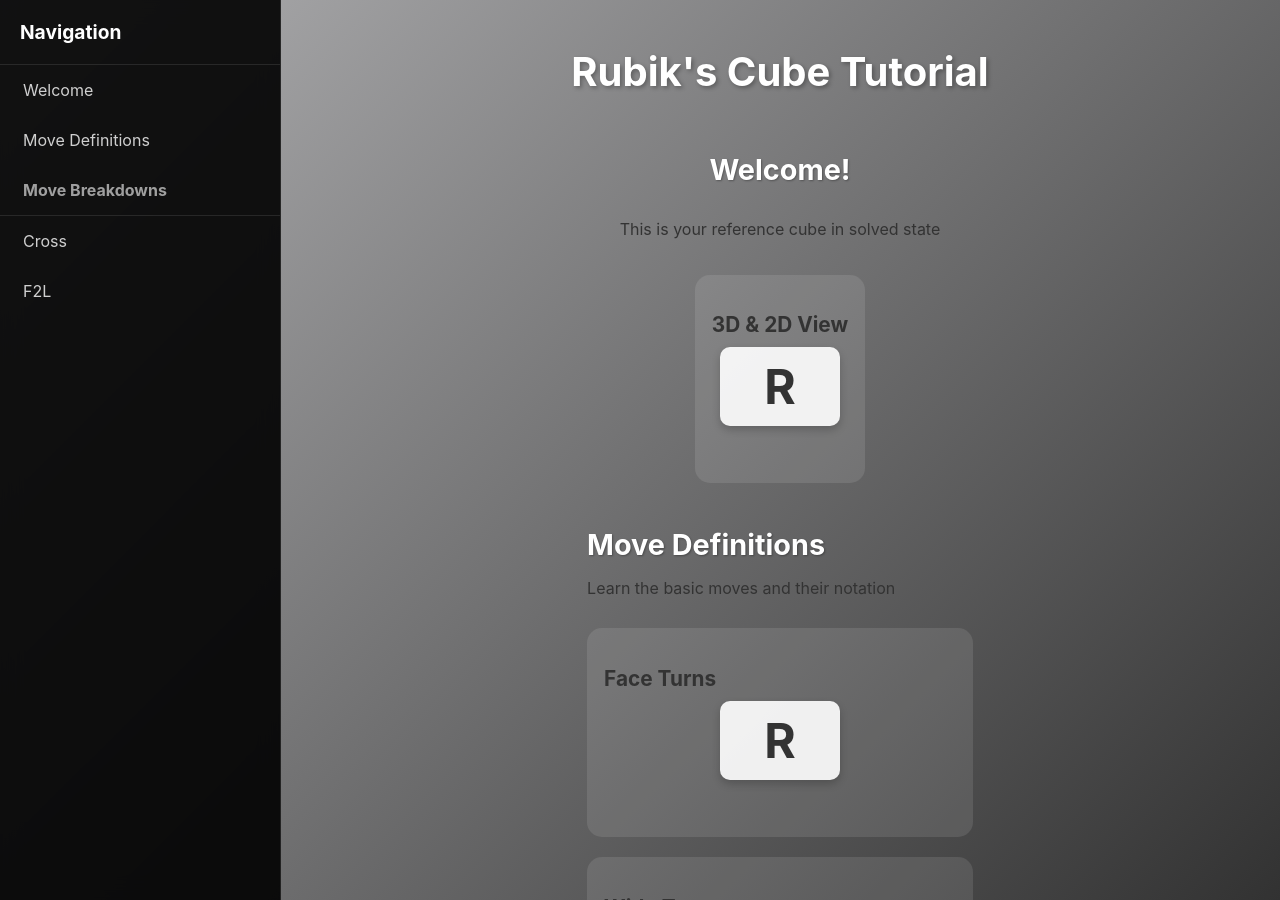
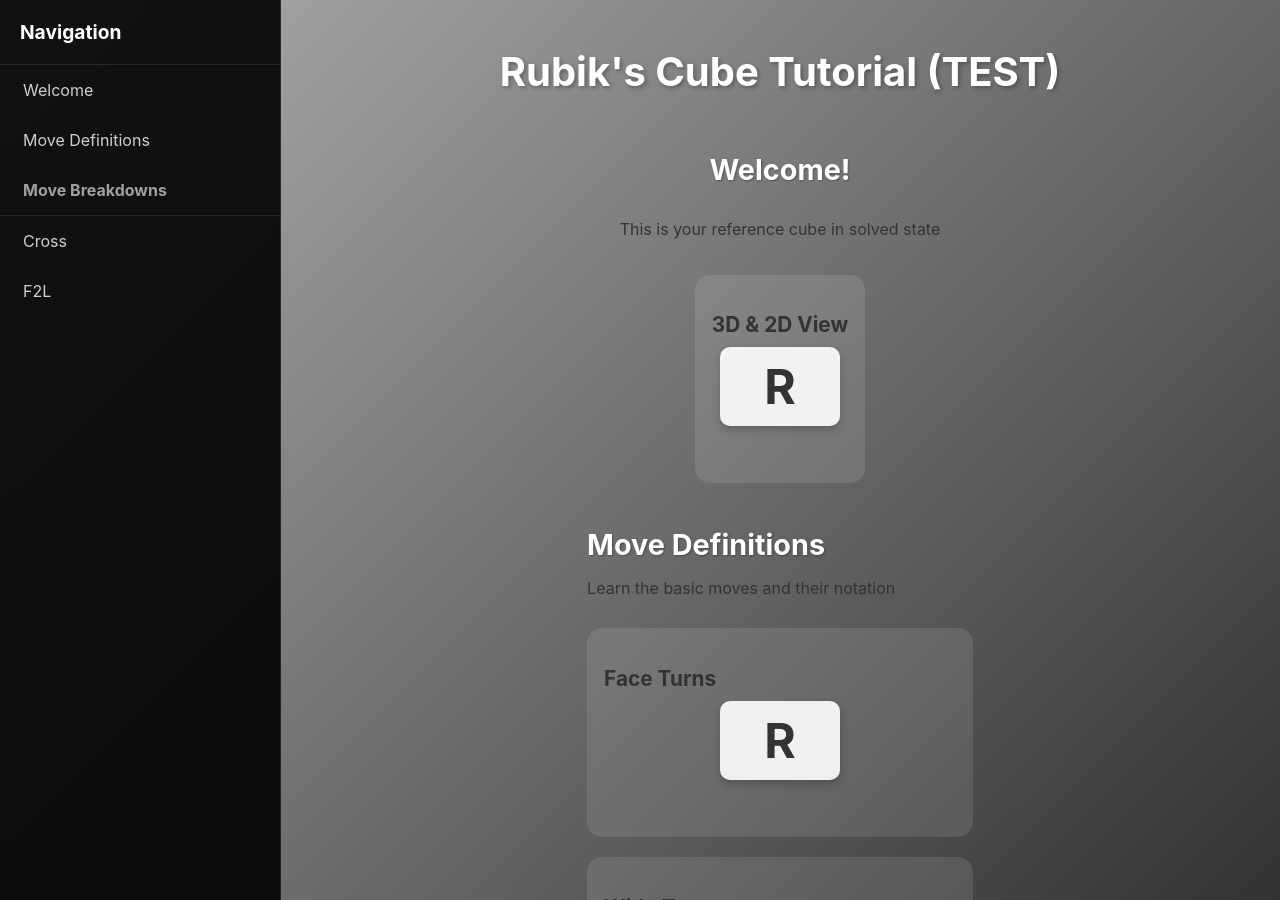
Before and after one commit to redgar72/l2cube, a Jekyll site: the page built from index.html, in a window 1280 px wide and 900 px high. Built offline with Jekyll 4.4.1, drawn with Linux system fonts in a browser that asks for light colours.

Commit message:
Update title in index.html for Rubik's Cube tutorial and modify layout to dynamically display page title

```diff
--- a/_layouts/default.html
+++ b/_layouts/default.html
@@ -34,7 +34,7 @@
 
   <div class="main-content">
     <div class="tutorial-container">
-      <h1>Rubik's Cube Tutorial</h1>
+      <h1>{{ page.title | default: site.title }}</h1>
 
       <div id="sections-container">
         {{ content }}
--- a/index.html
+++ b/index.html
@@ -1,6 +1,6 @@
 ---
 layout: default
-title: Rubik's Cube Tutorial
+title: Rubik's Cube Tutorial (TEST)
 ---
 
 {% include welcome.html %}
```
